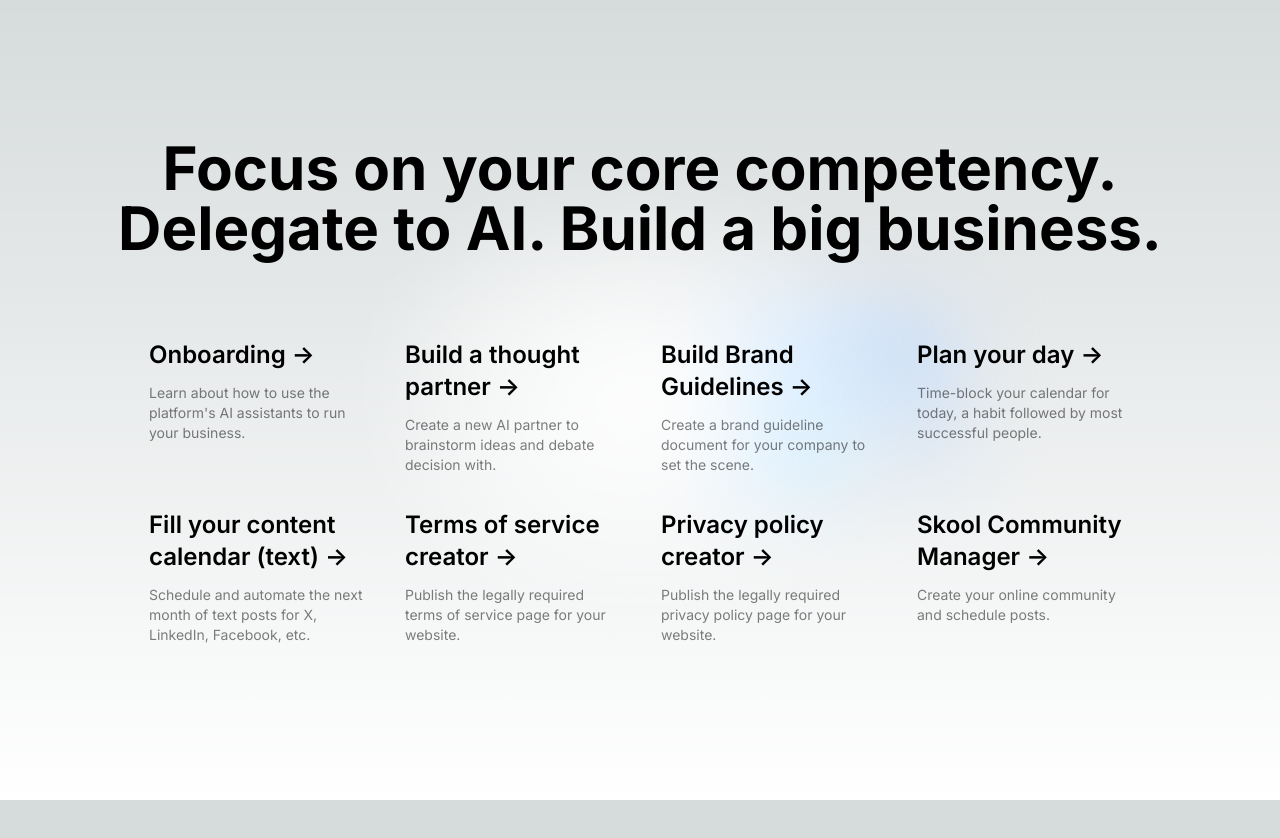
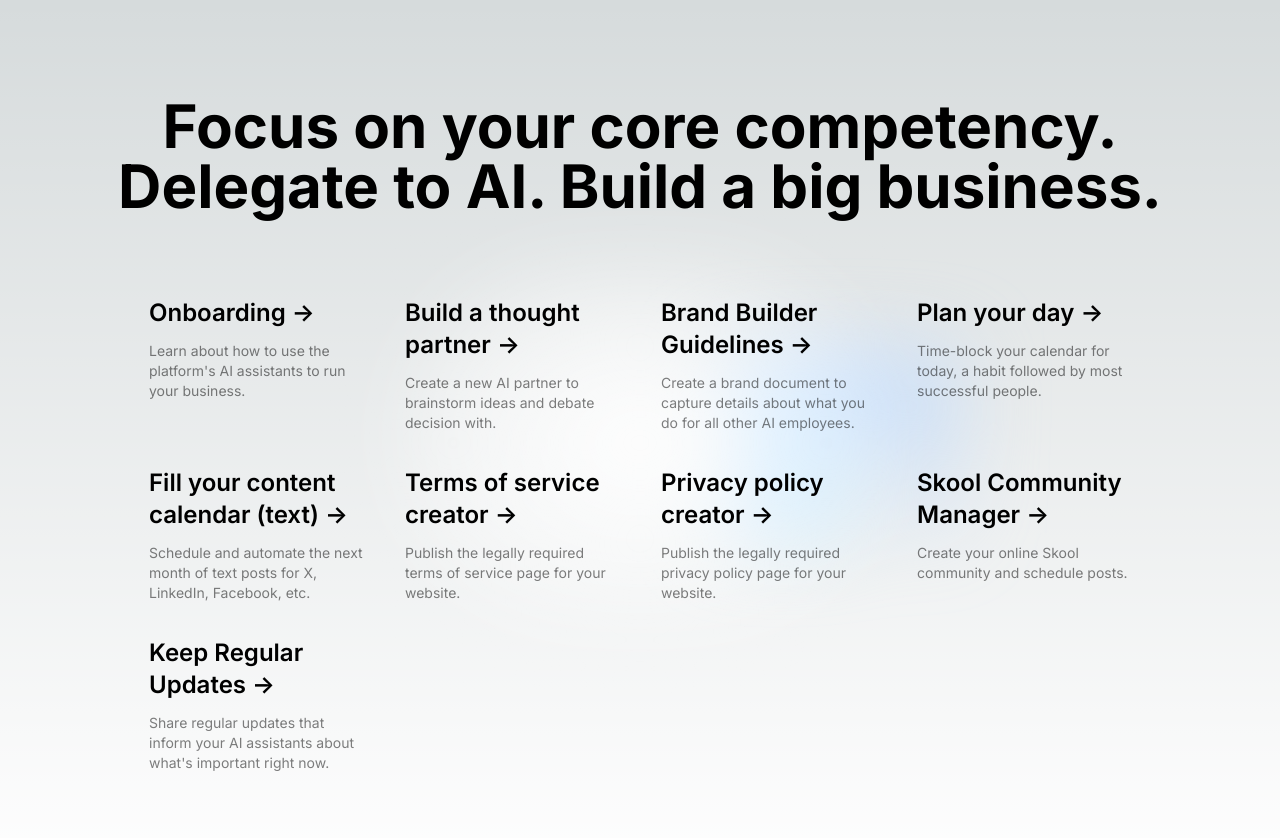
Before and after one commit to life-efficient/Custom-GPTs, a Next.js app in the folder webapp/: page / in a window 1280 px wide. Shown: the top 838 px of the page. Before the commit the page ends 800 px from the top, so only its background shows below. Built offline with nearby package versions, Linux system fonts and the light colour scheme.

Commit message:
Adds link to updates GPT

```diff
--- a/webapp/src/app/page.js
+++ b/webapp/src/app/page.js
@@ -1,4 +1,8 @@
 import Image from "next/image";
+import { Inter } from "next/font/google";
+import "./globals.css";
+
+const inter = Inter({ subsets: ["latin"] });
 
 const LinkCard = props => {
 	return (
@@ -77,14 +81,15 @@ export default function Home() {
 			<div className="grid justify-center items-center mb-32 text-center lg:max-w-5xl lg:w-full lg:mb-0 lg:grid-cols-4 lg:text-left">
 				<LinkCard title="Onboarding" description="Learn about how to use the platform's AI assistants to run your business." link="https://chatgpt.com/g/g-lt4YLgDdF-fill-your-content-calendar-text"/>
 				<LinkCard title="Build a thought partner" description="Create a new AI partner to brainstorm ideas and debate decision with." link="https://chatgpt.com/g/g-NMUsB4UVe-thought-partner-builder"/>
-				<LinkCard title="Build Brand Guidelines" description="Create a brand guideline document for your company to set the scene." link=""/>
-				{/* <LinkCard title="Build an Email Newsletter" description="Schedule a newsletter to go out to your subscribers." /> */}
-				{/* <LinkCard title="Market Research" description="Browse the internet to uncover insights about the industry and your competitors" /> */}
+				<LinkCard title="Brand Builder Guidelines" description="Create a brand document to capture details about what you do for all other AI employees." link=""/>
 				<LinkCard title="Plan your day" description="Time-block your calendar for today, a habit followed by most successful people." link="https://chatgpt.com/g/g-u26UqZ7I3-calendar-planner"/>
 				<LinkCard title="Fill your content calendar (text)" description="Schedule and automate the next month of text posts for X, LinkedIn, Facebook, etc." link="https://chatgpt.com/g/g-lt4YLgDdF-fill-your-content-calendar-text"/>
 				<LinkCard title="Terms of service creator" description="Publish the legally required terms of service page for your website." link="https://chatgpt.com/g/g-JWYorVe9u-terms-of-service-creator"/>
 				<LinkCard title="Privacy policy creator" description="Publish the legally required privacy policy page for your website." link="https://chatgpt.com/g/g-RyUIJ7hGZ-privacy-policy-creator"/>
-				<LinkCard title="Skool Community Manager" description="Create your online community and schedule posts." link="https://chatgpt.com/g/g-Steg9kjAr-skool-community-manager"/>
+				<LinkCard title="Skool Community Manager" description="Create your online Skool community and schedule posts." link="https://chatgpt.com/g/g-Steg9kjAr-skool-community-manager"/>
+				<LinkCard title="Keep Regular Updates" description="Share regular updates that inform your AI assistants about what's important right now." link="https://chatgpt.com/g/g-cdHNk3kT7-updates-gpt"/>
+				{/* <LinkCard title="Build an Email Newsletter" description="Schedule a newsletter to go out to your subscribers." /> */}
+				{/* <LinkCard title="Market Research" description="Browse the internet to uncover insights about the industry and your competitors" /> */}
 			</div>
 		</main>
 	);
```
